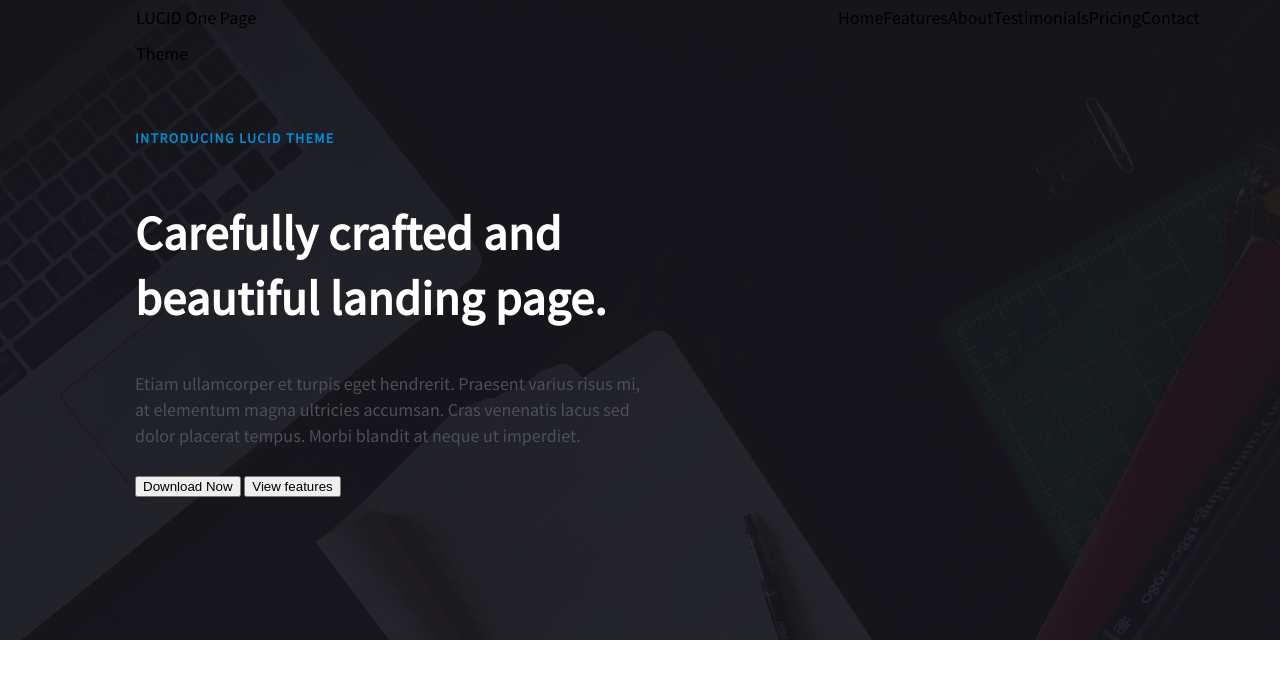
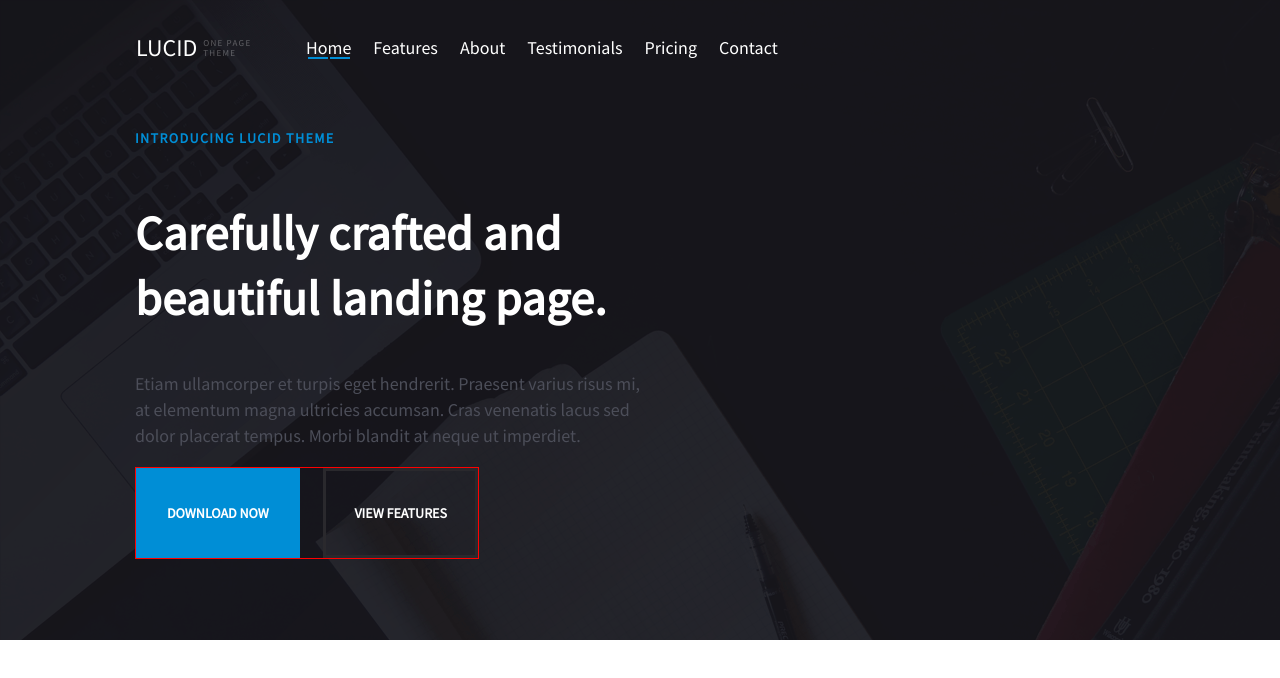
Before and after one commit to Cod3destroyer/Lucid-Company, a plain HTML site: page index.html in a window 1280 px wide. Shown: the top 678 px of the page. Drawn offline with Linux system fonts and the light colour scheme.

Commit message:
add header img

```diff
--- a/css/style.css
+++ b/css/style.css
@@ -8,14 +8,76 @@ body {
 }
 .nav {
     display: flex;
+    align-items: center;
     height: 95px;
 }
-.nav__company {
-    margin-right: 532px;
+.nav__logo {
+    display: flex;
+
     margin-left: 136px;
     width: 170px;
+
+
+    align-items: center;
 }
+
+.nav__company {
+    font-size: 24px;
+    line-height: 58px;
+    text-transform: uppercase;
+    color: white;
+    flex-wrap: wrap;
+    margin-right: 6px;
+}
+.nav__intro {
+    font-size: 9px;
+    line-height: 10px;
+    width: 50px;
+    letter-spacing: 0.14em;
+    justify-content: center;
+    align-content: center;
+    text-transform: uppercase;
+    color: white;
+    opacity: 0.3;
+}
+
+.nav__list {
+    display: flex;
+    margin-right: 136px;
+}
+
+.nav__underline {
+    border: 2px solid red;
+}
+
+
+
+.nav__link {
+
+    margin-right: 22px;
+    color: white;
+    flex-direction: row;
+    flex-wrap: nowrap;
+    align-items: flex-start;
+    justify-content: flex-end;
+}
+
+.nav__link--dashed {
+    position: relative;
+}
+.nav__link--dashed::after {
+    content: "";
+    position: absolute;
+    background-image: url("../img/header__underline.svg");
+    background-repeat: no-repeat;
+    width: 45px;
+    height: 2px;
+    bottom: 7px;
+    left: 2px;
+}
+
 .header {
+
     background-image: url("../img/header_phones.png"),
                       url("../img/header_background.png");
     background-repeat: no-repeat, no-repeat;
@@ -48,3 +110,28 @@ body {
     line-height: 26px;
     color: #4c4e59;
 }
+.presentation_buttons{
+    display: inline-block;
+    border: 1px solid red;
+}
+.button {
+    text-align: center;
+    font: inherit;
+    background-color: rgb(0, 142, 214);
+    color: white;
+    font-weight: 700;
+    text-transform: uppercase;
+    font-size: 14px;
+    line-height: 48px;
+    padding: 18px 28px;
+    vertical-align: middle;
+    border: none;
+}
+.presentation__button--load {
+    border: 3px solid rgb(0, 142, 214);
+    margin-right: 20px;
+}
+.presentation__button--features {
+    background-color: transparent;
+    border: 3px solid #2a292d;
+}
--- a/index.html
+++ b/index.html
@@ -11,20 +11,27 @@
 <body>
     <header class="header">
         <nav class="nav">
-            <span class="nav__company"> LUCID One Page Theme </span>
-            <a class="nav__link">Home</a>
-            <a class="nav__link">Features</a>
-            <a class="nav__link">About</a>
-            <a class="nav__link">Testimonials</a>
-            <a class="nav__link">Pricing</a>
-            <a class="nav__link">Contact</a>
+            <div class="nav__logo">
+                <span class="nav__company"> LUCID </span>
+                <span class="nav__intro">One page theme</span>
+            </div>
+            <div class="nav__list">
+                <a class="nav__link nav__link--dashed">Home </a>
+                <a class="nav__link">Features</a>
+                <a class="nav__link">About</a>
+                <a class="nav__link">Testimonials</a>
+                <a class="nav__link">Pricing</a>
+                <a class="nav__link">Contact</a>
+            </div>
         </nav>
         <section class="presentation">
             <h4 class="presentation__introduce">Introducing lucid theme</h4>
             <h1 class="presentation__slogan">Carefully crafted and <Br> beautiful landing page.</h1>
             <p class="presentation__text">Etiam ullamcorper et turpis eget hendrerit. Praesent varius risus mi, at elementum magna ultricies accumsan. Cras venenatis lacus sed dolor placerat tempus. Morbi blandit at neque ut imperdiet.</p>
-            <button class="button presentation__button">Download Now</button>
-            <button class="button presentation__button">View features</button>
+            <div class="presentation_buttons">
+                <button class="button presentation__button--load">Download Now</button>
+                <button class="button presentation__button--features">View features</button>
+            </div>
         </section>
     </header>
 </body>
```
Also changed, not shown: img/header__underline.svg (added), img/header_logo.svg (added).
